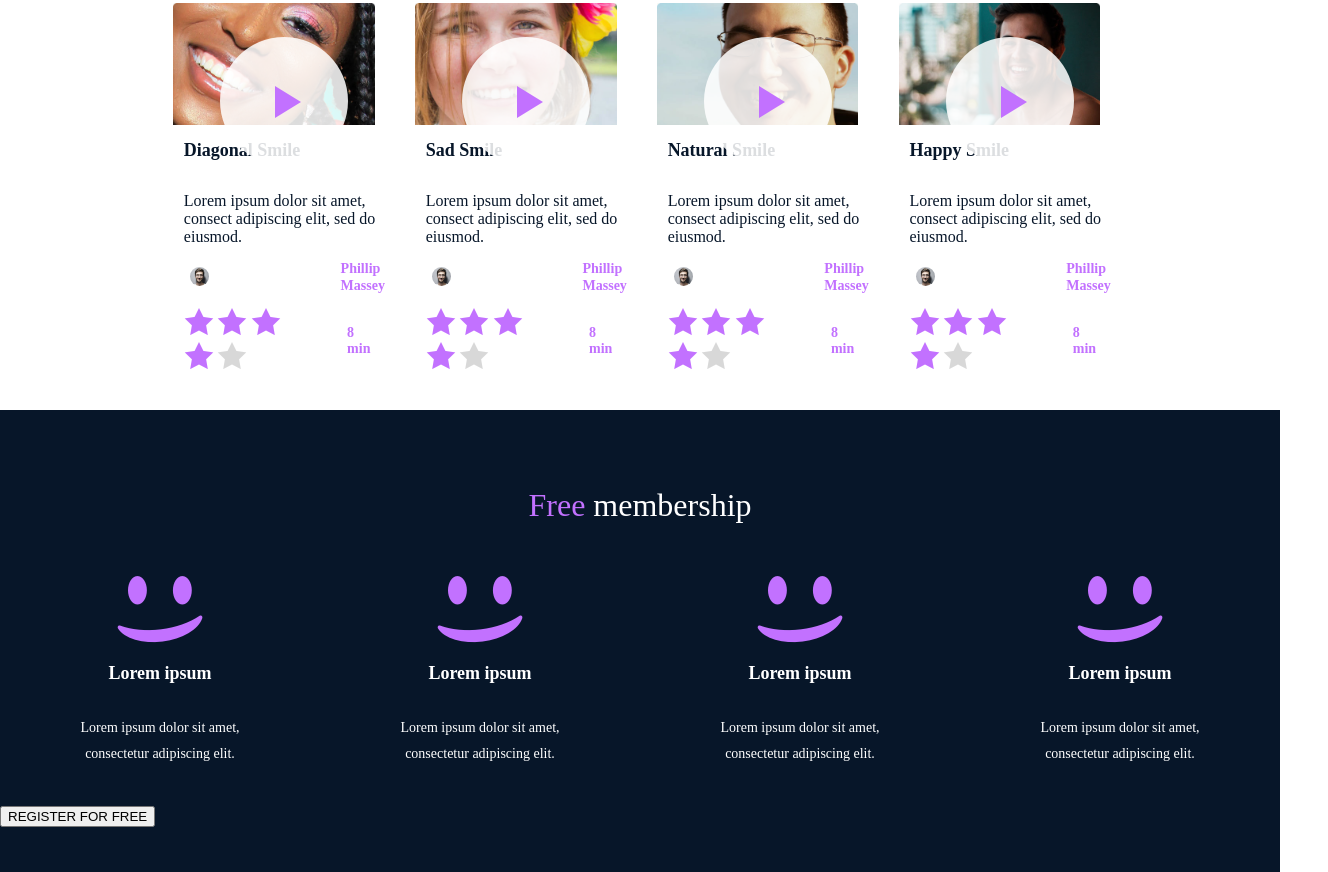
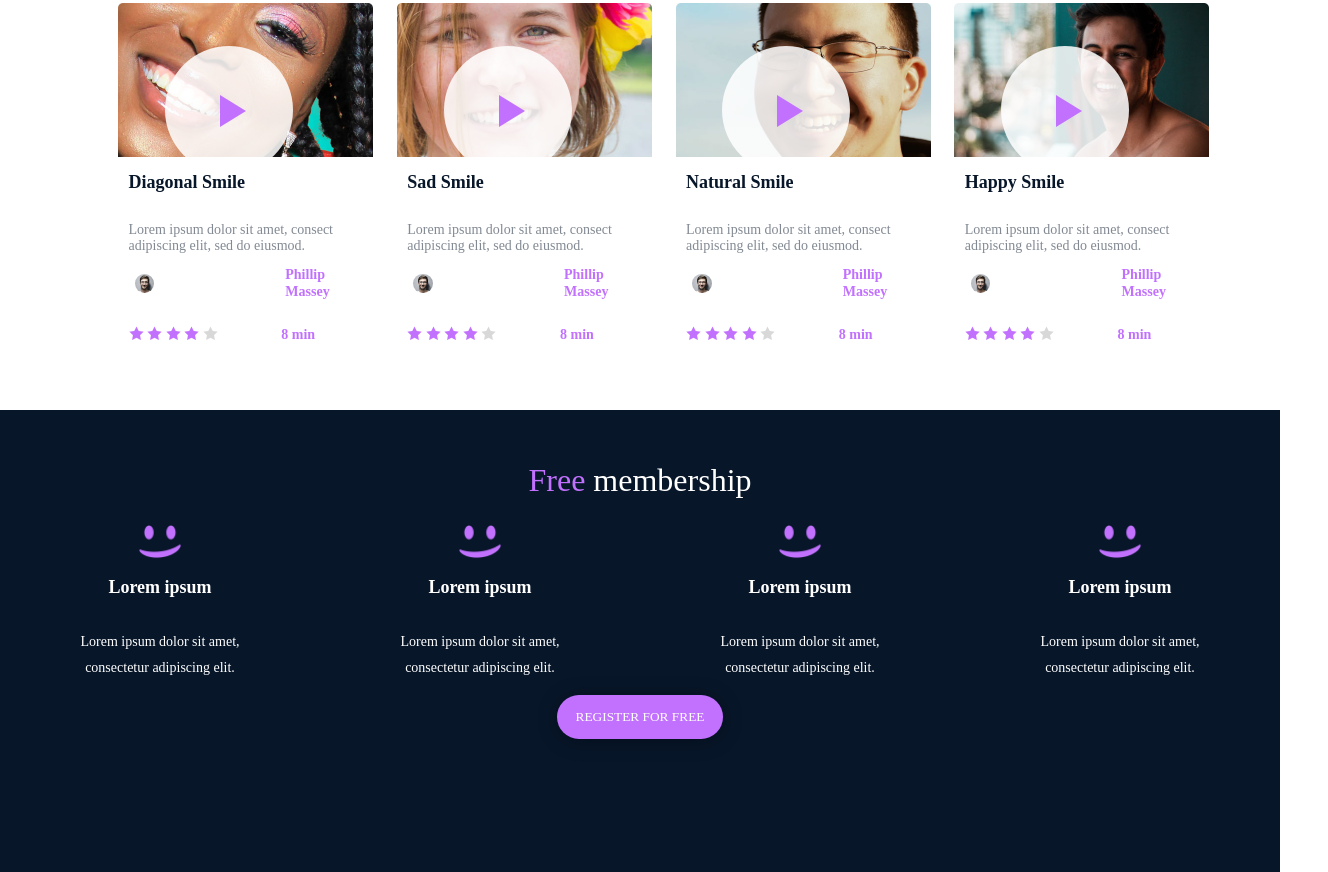
Before and after one commit to ColeBiefrey/atlas-web-development, a plain HTML site: page css_advanced/index.html in a window 1280 px wide. Shown: the part 1628-2500 px from the top of the page, 1328 px wide, since content can reach past the window. Drawn offline with Linux system fonts and the light colour scheme; a web font is replaced by a local one.

Commit message:
work ive done with the extra time

```diff
--- a/css_advanced/index.html
+++ b/css_advanced/index.html
@@ -7,7 +7,7 @@
     <meta name="viewport" content="width=device-width, initial-scale=1.0">
     <link rel="stylesheet" type="text/css" href="styles.css">
 </head>
-<body>
+<body class="viewport1">
     <header class="container column">
         <div class="row header-row">
             <a href="#" class="column"><img src="./images/logo.png" alt="Smile School Logo"></a>
@@ -24,7 +24,8 @@
                     <h1 class="row-motto row">Get schooled</h1>
                     <p class="row row-taglines"><span>SMILES </span> <span>GRIN</span> <span> LAUGH</span></p>
                     <button class="row button1">REGISTER FOR FREE</button>
-                </div>
+                    </div>
+<!-- I know there is a missing div here, but when I place it, everything breaks for some reason.-->
             </div>
             <div class="row up-body-marg">
 
@@ -72,7 +73,7 @@
         <section class="quotes-section">
             <div class="row quote-block">
                 <div class="column quote-thumbnail">
-                    <img class"quote-image" src="./images/profile_5.jpg" alt="Quote Image">
+                    <img class="quote-image" src="./images/profile_5.jpg" alt="Quote Image">
                 </div>
                 <div class="column mainquote">
                     <blockquote>
@@ -106,11 +107,11 @@
                             </div>
                             <div class="row rating-row">
                                 <div class="rating-section">
-                                    <img src="./images/star_on.png" alt="Star 1">
-                                    <img src="./images/star_on.png" alt="Star 2">
-                                    <img src="./images/star_on.png" alt="Star 3">
-                                    <img src="./images/star_on.png" alt="Star 4">
-                                    <img src="./images/star_off.png" alt="Star 5">
+                                    <img class="starimg" src="./images/star_on.png" alt="Star 1">
+                                    <img class="starimg" src="./images/star_on.png" alt="Star 2">
+                                    <img class="starimg" src="./images/star_on.png" alt="Star 3">
+                                    <img class="starimg" src="./images/star_on.png" alt="Star 4">
+                                    <img class="starimg" src="./images/star_off.png" alt="Star 5">
                                 </div>
                                 <p>8 min</p>
                             </div>
@@ -135,11 +136,11 @@
                             </div>
                             <div class="row rating-row">
                                 <div class="rating-section">
-                                    <img src="./images/star_on.png" alt="Star 1">
-                                    <img src="./images/star_on.png" alt="Star 2">
-                                    <img src="./images/star_on.png" alt="Star 3">
-                                    <img src="./images/star_on.png" alt="Star 4">
-                                    <img src="./images/star_off.png" alt="Star 5">
+                                    <img class="starimg" src="./images/star_on.png" alt="Star 1">
+                                    <img class="starimg" src="./images/star_on.png" alt="Star 2">
+                                    <img class="starimg" src="./images/star_on.png" alt="Star 3">
+                                    <img class="starimg" src="./images/star_on.png" alt="Star 4">
+                                    <img class="starimg" src="./images/star_off.png" alt="Star 5">
                                 </div>
                                 <p>8 min</p>
                             </div>
@@ -164,11 +165,11 @@
                             </div>
                             <div class="row rating-row">
                                 <div class="rating-section">
-                                    <img src="./images/star_on.png" alt="Star 1">
-                                    <img src="./images/star_on.png" alt="Star 2">
-                                    <img src="./images/star_on.png" alt="Star 3">
-                                    <img src="./images/star_on.png" alt="Star 4">
-                                    <img src="./images/star_off.png" alt="Star 5">
+                                    <img class="starimg" src="./images/star_on.png" alt="Star 1">
+                                    <img class="starimg" src="./images/star_on.png" alt="Star 2">
+                                    <img class="starimg" src="./images/star_on.png" alt="Star 3">
+                                    <img class="starimg" src="./images/star_on.png" alt="Star 4">
+                                    <img class="starimg" src="./images/star_off.png" alt="Star 5">
                                 </div>
                                 <p>8 min</p>
                             </div>
@@ -193,11 +194,11 @@
                             </div>
                             <div class="rating-row row">
                                 <div class="rating-section">
-                                    <img src="./images/star_on.png" alt="Star 1">
-                                    <img src="./images/star_on.png" alt="Star 2">
-                                    <img src="./images/star_on.png" alt="Star 3">
-                                    <img src="./images/star_on.png" alt="Star 4">
-                                    <img src="./images/star_off.png" alt="Star 5">
+                                    <img class="starimg" src="./images/star_on.png" alt="Star 1">
+                                    <img class="starimg" src="./images/star_on.png" alt="Star 2">
+                                    <img class="starimg" src="./images/star_on.png" alt="Star 3">
+                                    <img class="starimg" src="./images/star_on.png" alt="Star 4">
+                                    <img class="starimg" src="./images/star_off.png" alt="Star 5">
                                 </div>
                                 <p>8 min</p>
                             </div>
@@ -207,15 +208,15 @@
             </div>
         </section>
         <section class="membership-block">
-            <div class="row membership-title-row membership-title-marg">
+            <div class="row membership-title-row">
                 <h1 class="membership-title">
                     <span class="membership-span-title">Free</span> membership
                 </h1>
             </div>
-            <div class="membership-infill row membership-title-marg">
+            <div class="membership-infill row">
                 <div class="column membership-column">
                     <div class="row membership-row">
-                        <img src="./images/smile_on.png" alt="Membership 1">
+                        <img class="smileonimg" src="./images/smile_on.png" alt="Membership 1">
                     </div>
                     <div class="row membership-row">
                         <h2>Lorem ipsum</h2>
@@ -226,7 +227,7 @@
                 </div>
                 <div class="column membership-column">
                     <div class="row membership-row">
-                        <img src="./images/smile_on.png" alt="Membership 2">
+                        <img class="smileonimg" src="./images/smile_on.png" alt="Membership 2">
                     </div>
                     <div class="row membership-row">
                         <h2>Lorem ipsum</h2>
@@ -237,7 +238,7 @@
                 </div>
                 <div class="column membership-column">
                     <div class="row membership-row">
-                        <img src="./images/smile_on.png" alt="Membership 3">
+                        <img class="smileonimg" src="./images/smile_on.png" alt="Membership 3">
                     </div>
                     <div class="row membership-row">
                         <h2>Lorem ipsum</h2>
@@ -248,7 +249,7 @@
                 </div>
                 <div class="column membership-column">
                     <div class="row membership-row">
-                        <img src="./images/smile_on.png" alt="Membership 4">
+                        <img class="smileonimg" src="./images/smile_on.png" alt="Membership 4">
                     </div>
                     <div class="row membership-row">
                         <h2>Lorem ipsum</h2>
@@ -258,8 +259,8 @@
                     </div>
                 </div>
             </div>
-            <div class="row membership-button-row membership-title-margin">
-                <button class="member-button">REGISTER FOR FREE</button>
+            <div class="row button-holder">
+                <button class="button2">REGISTER FOR FREE</button>
             </div>
         </section>
         <section class="faq">
@@ -345,5 +346,5 @@
             </div>
         </div>
     </footer>
-</body>
+</body">
 </html>
--- a/css_advanced/styles.css
+++ b/css_advanced/styles.css
@@ -164,9 +164,15 @@ a:active {
     text-decoration: none;
 }
 
+.viewport1 {
+    max-width: 1440px;
+    height: auto;
+}
+
 .block-container {
     margin-top: 40px;
-    width: 80%;
+    max-width: 1009px;
+    height: auto;
     align-self: center;
     justify-content: space-around;
 }
@@ -175,6 +181,8 @@ a:active {
     color: #FFFFFF;
     justify-content: center;
     text-align: center;
+    max-width: 150px;
+    height: auto;
 }
 
 .peoples-name {
@@ -285,7 +293,14 @@ a:active {
 }
 
 .quote-image {
+    max-width: 160px;
+    height: auto;
     border-radius: 50%;
+}
+
+.mainquote {
+    max-width: 730px;
+    height: auto;
 }
 
 .mainquote blockquote{
@@ -305,12 +320,23 @@ a:active {
 
 .video {
     margin: 5%;
+    max-width: 1288px;
     height: 450px;
     color: #071629;
 }
 
-.video-sec-title, .row-videos {
+.row-videos {
+    justify-content: space-evenly;
+
+}
+
+.video-sec-title {
     justify-content: center;
+}
+
+.starimg {
+    max-width: 15px;
+    height: auto;
 }
 
 .video-inheader {
@@ -319,7 +345,7 @@ a:active {
     font-size: 32px;
 }
 
-.video-header span {
+.video-inheader span {
     font-family: 'source_sans_probold';
     color: #C271FF;
 }
@@ -338,14 +364,14 @@ a:active {
     font-family: 'source_sans_prosemibold';
 }
 
-.video-description {
+.video-descript {
     opacity: 50.16%;
     font-size: 14px;
 }
 
 .video-thumbnail {
     z-index: 10;
-    max-width: 97%;
+    max-width: 255px;
     height: auto;
 }
 
@@ -397,17 +423,20 @@ a:active {
 }
 
 .membership-block {
+    max-width: 1440px;
     height: 502px;
+    align-content: space-between;
     background-color: #071629;
     padding-top: 25px;
 }
 
+.smileonimg {
+    max-width: 44px;
+    height: auto;
+}
+
 .membership-title-row {
     justify-content: center;
-}
-
-.membership-title-marg {
-    margin: 25px 0;
 }
 
 .membership-infill {
@@ -418,9 +447,23 @@ a:active {
     justify-content: center;
 }
 
-.membership-row .btn {
-    width: 10%;
-    margin-top: 50px;
+.button-holder {
+    justify-content: center;
+    align-items: center;
+}
+
+.button2 {
+    display: flex;
+    width: 13%;
+    height: 44px;
+    justify-content: center;
+    align-items: center;
+    border-radius: 30px;
+    border-style: none;
+    background: #C271FF;
+    color: #FFFFFF;
+    font-family: 'source_sans_prosemibold';
+    box-shadow: 0px 2px 20px #00000050;
 }
 
 .membership-column {
@@ -446,9 +489,13 @@ a:active {
     font-family: 'source_sans_prolight';
     font-weight: 300;
     font-size: 32px;
+    max-width: 234px;
+    height: auto;
 }
 
-.membership-title span {
+.membership-span-title {
+    max-width: 234px;
+    height: auto;
     font-family: 'source_sans_probold';
     color: #C271FF;
 }
@@ -463,6 +510,7 @@ a:active {
     font-family: 'source_sans_prolight';
     justify-content: center;
 }
+
 .faq-header h1 {
     font-weight: 300;
 }
```
